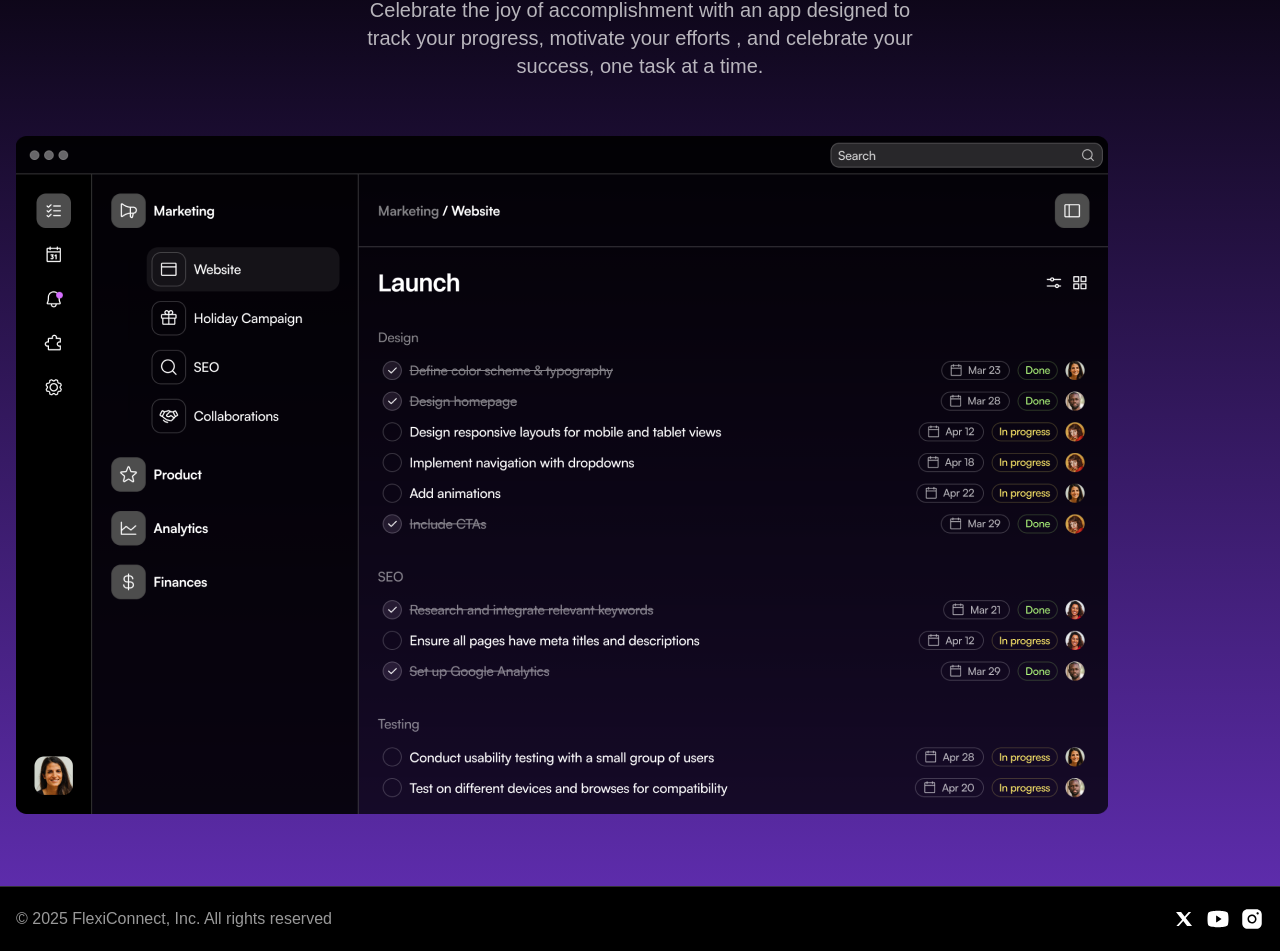
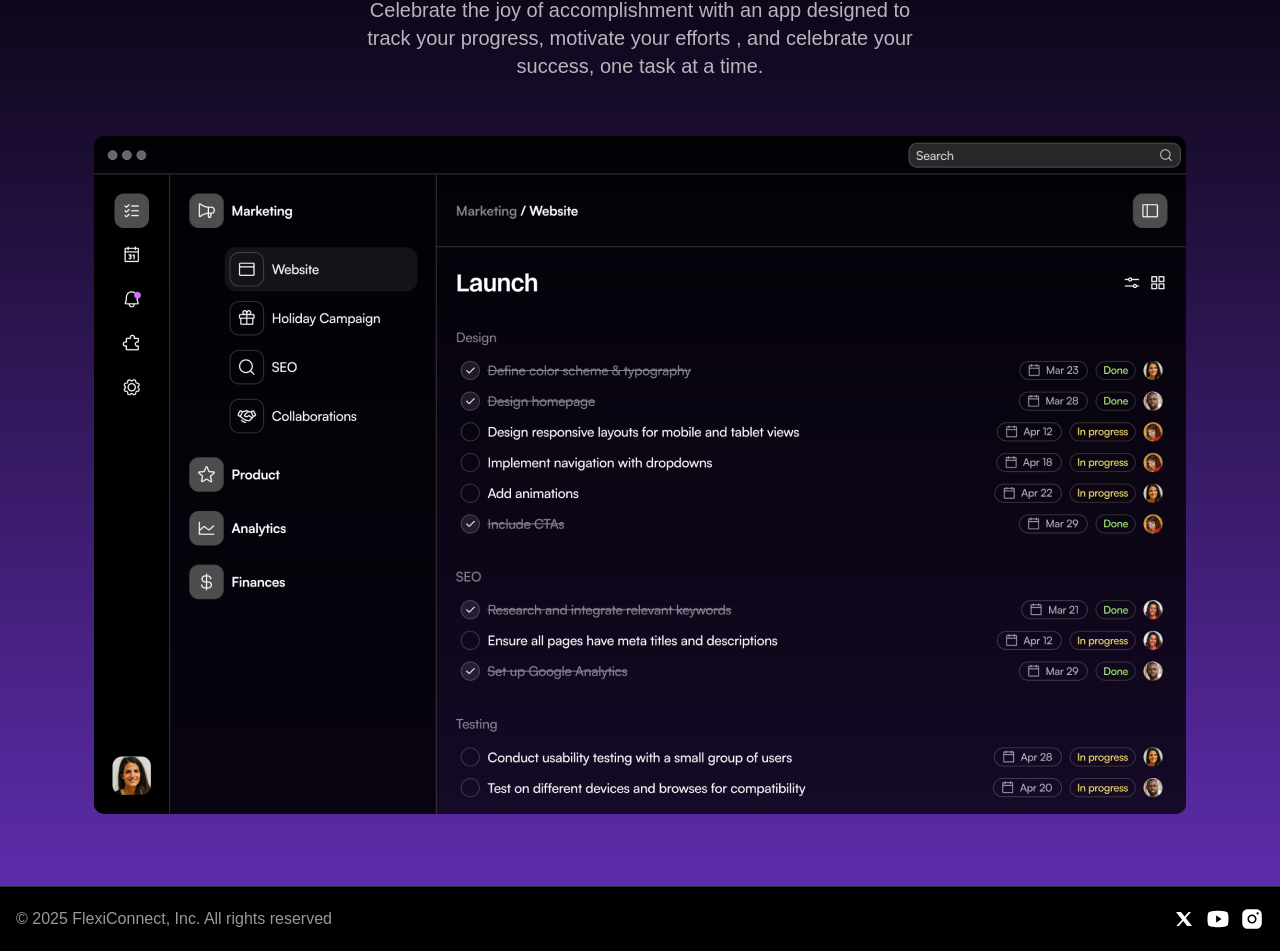
Before and after one commit to HelloShiv/flexiconnect, a Next.js app: page / in a window 1280 px wide. Shown: the part 1910-2861 px from the top of the page. Built offline with nearby package versions, Linux system fonts and the light colour scheme.

Commit message:
product image centered

```diff
--- a/src/components/ProductShowcase.tsx
+++ b/src/components/ProductShowcase.tsx
@@ -16,7 +16,7 @@ export const ProductShowcase = () => {
             at a time.
           </p>
         </div>
-        <Image src={appScreen} alt="the product screenshot" className="mt-14"/>
+        <Image src={appScreen} alt="the product screenshot" className="mt-14 mx-auto"/>
       </div>
     </div>
   );
```
